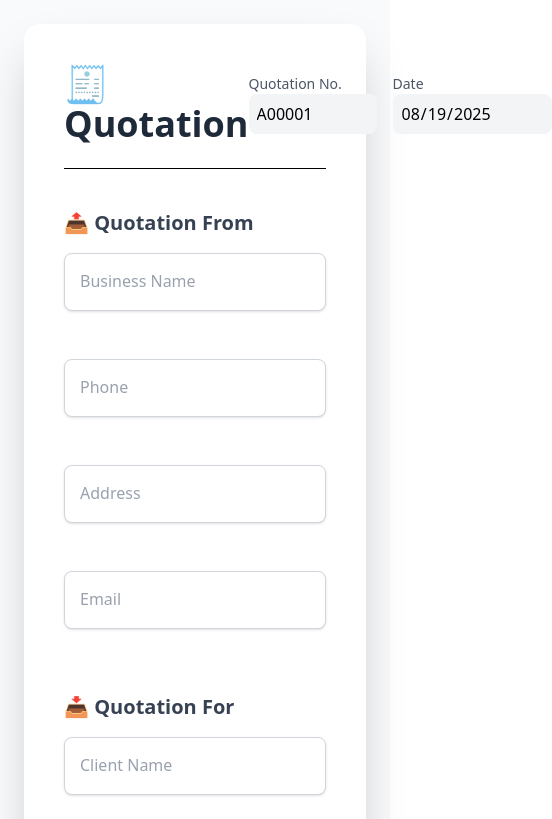
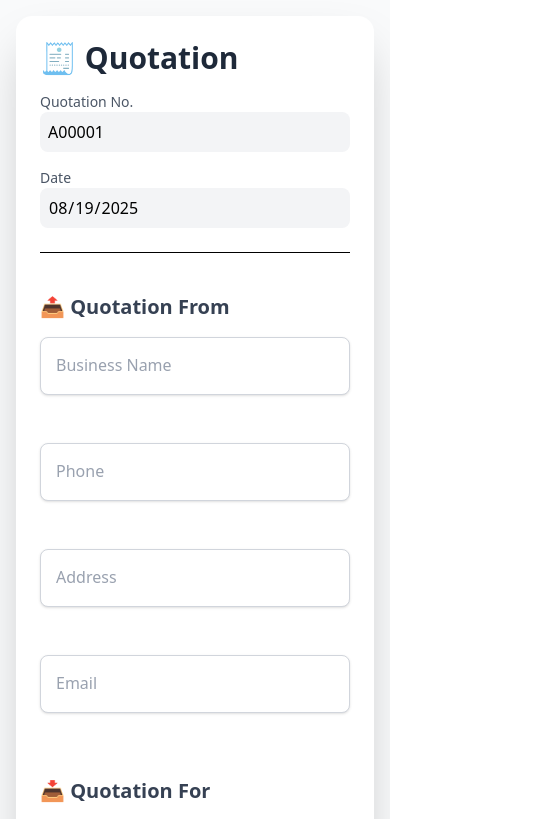
Before and after one commit to Sup3rAb3/ivo-app, a React (Vite) app: page / in a window 390 px wide. Shown: the top 819 px of the page, 552 px wide, since content can reach past the window. Built offline with nearby package versions, Linux system fonts and the light colour scheme.

Commit message:
Fix app responsiveness

```diff
--- a/src/components/QuotationForm.jsx
+++ b/src/components/QuotationForm.jsx
@@ -81,20 +81,20 @@ function QuotationForm() {
   );
 
   return (
-    <div className="min-h-screen bg-gray-50 p-6 flex justify-center items-start">
-      <form onSubmit={handleSubmit} className="bg-white shadow-2xl rounded-2xl p-10 w-full max-w-4xl space-y-10">
+    <div className="min-h-screen bg-gray-50 p-4 sm:p-6 flex justify-center items-start">
+      <form onSubmit={handleSubmit} className="bg-white shadow-2xl rounded-2xl p-6 sm:p-10 w-full max-w-4xl space-y-10">
 
         {/* Header */}
-        <div className="flex justify-between items-center border-b pb-6">
-          <h1 className="text-4xl font-bold text-gray-800">🧾 Quotation</h1>
-          <div className="flex gap-4">
+        <div className="flex flex-col sm:flex-row justify-between items-start sm:items-center border-b pb-6 gap-4">
+          <h1 className="text-3xl sm:text-4xl font-bold text-gray-800">🧾 Quotation</h1>
+          <div className="flex flex-col sm:flex-row gap-4 w-full sm:w-auto">
             <div>
               <label className="block text-sm font-medium text-gray-600">Quotation No.</label>
-              <input type="text" value={formData.quotationNo} className="bg-gray-100 p-2 rounded-lg w-32" readOnly />
+              <input type="text" value={formData.quotationNo} className="bg-gray-100 p-2 rounded-lg w-full sm:w-32" readOnly />
             </div>
             <div>
               <label className="block text-sm font-medium text-gray-600">Date</label>
-              <input type="date" value={formData.quotationDate} className="bg-gray-100 p-2 rounded-lg" readOnly />
+              <input type="date" value={formData.quotationDate} className="bg-gray-100 p-2 rounded-lg w-full sm:w-auto" readOnly />
             </div>
           </div>
         </div>
@@ -102,7 +102,7 @@ function QuotationForm() {
         {/* Quotation From */}
         <section>
           <h2 className="text-xl font-semibold text-gray-700 mb-4">📤 Quotation From</h2>
-          <div className="grid grid-cols-1 md:grid-cols-2 gap-x-8 gap-y-6">
+          <div className="grid grid-cols-1 sm:grid-cols-2 gap-x-8 gap-y-6">
             {renderInput('from', 'businessName', 'Business Name', 'text', true)}
             {renderInput('from', 'phone', 'Phone', 'tel', true)}
             {renderInput('from', 'address', 'Address')}
@@ -113,7 +113,7 @@ function QuotationForm() {
         {/* Quotation For */}
         <section>
           <h2 className="text-xl font-semibold text-gray-700 mb-4">📥 Quotation For</h2>
-          <div className="grid grid-cols-1 md:grid-cols-2 gap-x-8 gap-y-6">
+          <div className="grid grid-cols-1 sm:grid-cols-2 gap-x-8 gap-y-6">
             {renderInput('to', 'clientName', 'Client Name', 'text', true)}
             {renderInput('to', 'phone', 'Phone', 'tel', true)}
             {renderInput('to', 'address', 'Address')}
--- a/src/components/QuotationItemList.jsx
+++ b/src/components/QuotationItemList.jsx
@@ -8,7 +8,7 @@ function QuotationItemList({ items, onAdd, onUpdate, onRemove }) {
     <section>
       <h2 className="text-xl font-semibold text-gray-700 mb-4">📦 Quotation Items</h2>
       {items.map((item, index) => (
-        <div key={index} className="grid grid-cols-1 md:grid-cols-4 gap-4 mb-4">
+        <div key={index} className="grid grid-cols-1 sm:grid-cols-2 md:grid-cols-4 gap-4 mb-4">
           <div>
             <label className="block text-sm text-gray-600 mb-1">Description</label>
             <input
@@ -59,7 +59,7 @@ function QuotationItemList({ items, onAdd, onUpdate, onRemove }) {
       <button
         type="button"
         onClick={onAdd}
-        className="mt-2 bg-green-500 text-white px-4 py-2 rounded hover:bg-green-600"
+        className="w-full sm:w-auto mt-2 bg-green-500 text-white px-4 py-2 rounded hover:bg-green-600"
       >
         ➕ Add Item
       </button>
```
